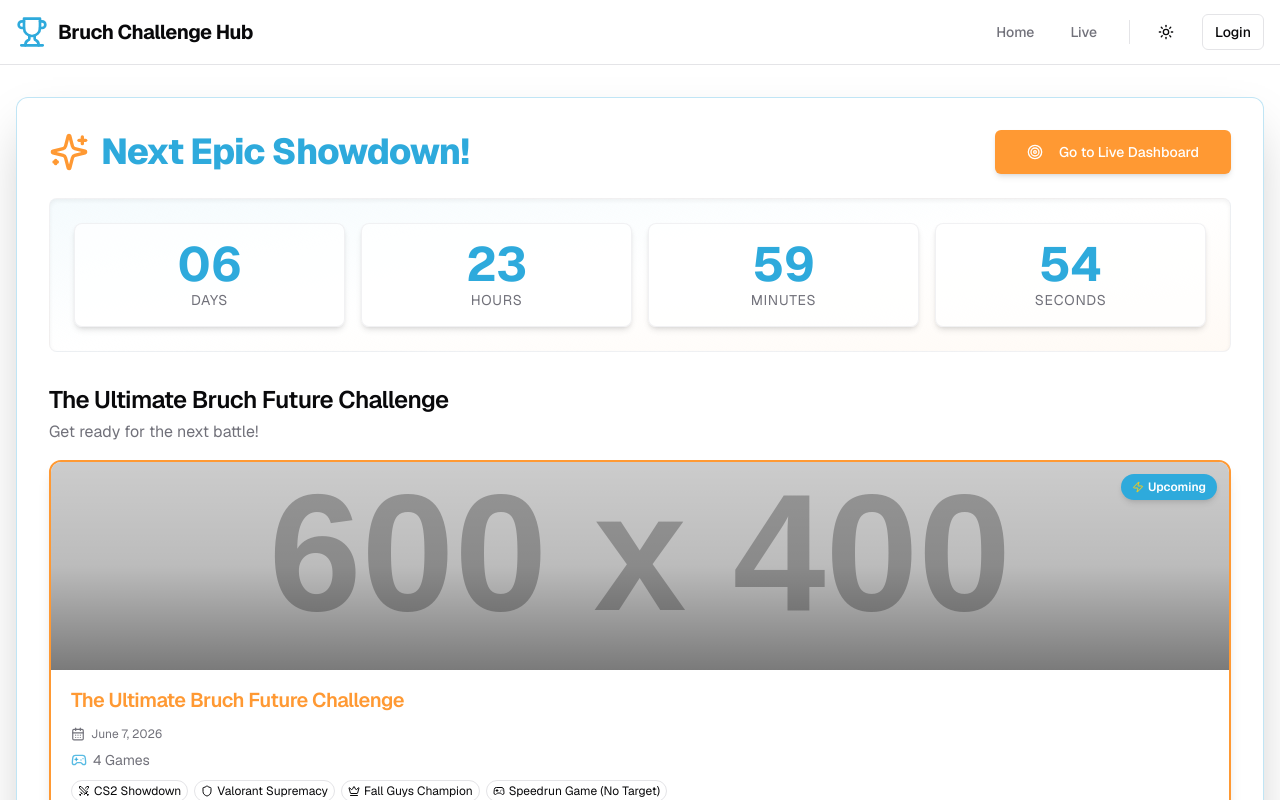
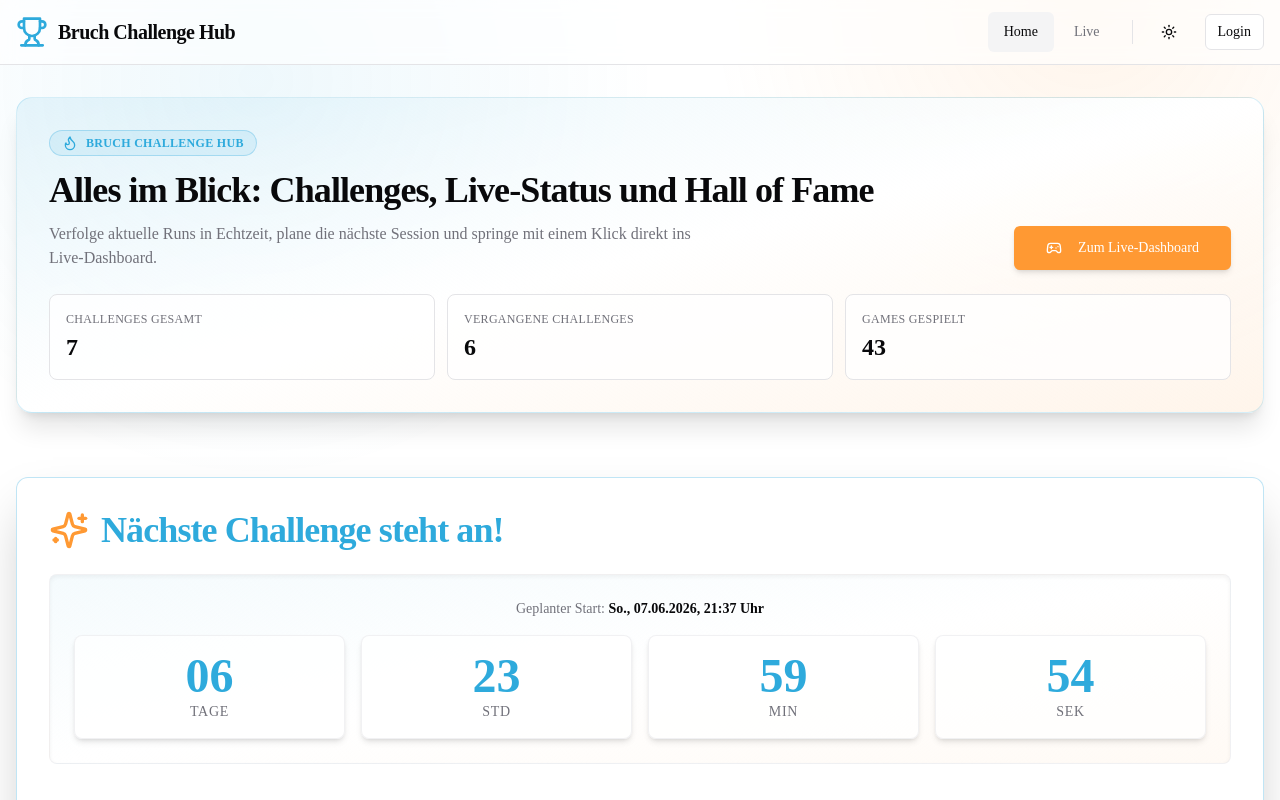
Before and after one commit to Baumii1/bruchchallenge, a Next.js app: page / in a window 1280 px wide. Shown: the top 800 px of the page. Built offline with nearby package versions, Linux system fonts and the light colour scheme.

Commit message:
Fix GitHub Pages deployment pipeline and static build stability

```diff
--- a/src/app/actions.ts
+++ b/src/app/actions.ts
@@ -54,6 +54,7 @@ const revalidateAllRelevantPaths = (challengeId?: string) => {
 export async function createNewChallengeAction(data: ChallengeFormValues): Promise<Challenge | null> {
   const transformedData = {
     ...data,
+    scheduledDateTime: data.scheduledDateTime.toISOString(),
     image: data.image || undefined,
     games: data.games.map(g => ({
         ...g,
--- a/src/app/challenges/[id]/page.tsx
+++ b/src/app/challenges/[id]/page.tsx
@@ -1,8 +1,6 @@
 
-import type { FC } from 'react';
 import { notFound } from 'next/navigation';
 import { getDataChallenges, getDataChallengeById } from '@/lib/data';
-import type { Challenge } from '@/types';
 import ChallengeDetailsClient from '@/components/ChallengeDetailsClient';
 // Removed unused Lucide icons here as they are used in ChallengeDetailsClient
 
@@ -15,12 +13,13 @@ export function generateStaticParams(): { id: string }[] {
 }
 
 interface ChallengeDetailsPageProps {
-  params: { id: string };
-  searchParams: { [key: string]: string | string[] | undefined }; // Include searchParams
+  params: Promise<{ id: string }>;
 }
 
-const ChallengeDetailsPage: FC<ChallengeDetailsPageProps> = ({ params }) => {
-  const challengeId = params.id;
+const ChallengeDetailsPage = async ({ params }: ChallengeDetailsPageProps) => {
+  const resolvedParams = await params;
+
+  const challengeId = resolvedParams.id;
   const initialChallenge = getDataChallengeById(challengeId);
 
   if (!initialChallenge) {
--- a/src/app/globals.css
+++ b/src/app/globals.css
@@ -84,6 +84,10 @@
     @apply bg-background text-foreground font-sans; /* Use font-sans from Tailwind config */
     -webkit-font-smoothing: antialiased;
     -moz-osx-font-smoothing: grayscale;
+    background-image:
+      radial-gradient(circle at 20% 10%, hsl(var(--primary) / 0.08), transparent 32%),
+      radial-gradient(circle at 85% 0%, hsl(var(--accent) / 0.1), transparent 28%);
+    background-attachment: fixed;
   }
   h1,h2,h3,h4,h5,h6 {
     @apply tracking-tight;
--- a/src/app/layout.tsx
+++ b/src/app/layout.tsx
@@ -1,24 +1,11 @@
 
 import type {Metadata} from 'next';
-import { Geist, Geist_Mono } from 'next/font/google';
 import './globals.css';
 import { Header } from '@/components/layout/Header';
 import { Footer } from '@/components/layout/Footer';
 import { Toaster } from "@/components/ui/toaster";
 import { ThemeProvider } from "@/components/ThemeProvider";
 import { AuthProvider } from '@/context/AuthContext'; // Import AuthProvider
-
-const geistSans = Geist({
-  variable: '--font-geist-sans',
-  subsets: ['latin'],
-  display: 'swap',
-});
-
-const geistMono = Geist_Mono({
-  variable: '--font-geist-mono',
-  subsets: ['latin'],
-  display: 'swap',
-});
 
 export const metadata: Metadata = {
   title: 'Bruch Challenge Hub',
@@ -32,7 +19,7 @@ export default function RootLayout({
 }>) {
   return (
     <html lang="en" suppressHydrationWarning>
-      <body className={`${geistSans.variable} ${geistMono.variable} font-sans antialiased flex flex-col min-h-screen bg-background text-foreground`}>
+      <body className="font-sans antialiased flex flex-col min-h-screen bg-background text-foreground">
         <AuthProvider> {/* Wrap ThemeProvider (and thus everything else) with AuthProvider */}
           <ThemeProvider
             attribute="class"
--- a/src/app/page.tsx
+++ b/src/app/page.tsx
@@ -6,9 +6,8 @@ import { CountdownTimer } from '@/components/CountdownTimer';
 import { Separator } from '@/components/ui/separator';
 import { Button } from '@/components/ui/button';
 import Link from 'next/link';
-import { GameIconFactory } from '@/components/icons/GameIconFactory';
 import { Alert, AlertDescription, AlertTitle } from '@/components/ui/alert';
-import { Trophy, CalendarSearch, Sparkles, Zap } from 'lucide-react';
+import { Trophy, CalendarSearch, Sparkles, Zap, Flame, History, Gamepad2 } from 'lucide-react';
 
 // Removed: export const dynamic = 'force-dynamic';
 // This line makes the page server-rendered at request time,
@@ -46,9 +45,42 @@ export default async function HomePage() {
   }
 
   // Past challenges are already filtered and sorted by getDataChallenges (descending)
+  const totalChallenges = allCurrentChallenges.length;
+  const totalGamesPlayed = pastChallenges.reduce((sum, challenge) => sum + challenge.games.length, 0);
 
   return (
     <div className="space-y-12 md:space-y-16">
+      <section className="rounded-2xl border border-primary/20 bg-gradient-to-br from-primary/10 via-background to-accent/10 p-6 sm:p-8 shadow-xl">
+        <div className="flex flex-col gap-6 md:flex-row md:items-end md:justify-between">
+          <div className="space-y-3">
+            <p className="inline-flex items-center gap-2 rounded-full border border-primary/30 bg-primary/10 px-3 py-1 text-xs font-semibold uppercase tracking-wide text-primary">
+              <Flame className="h-4 w-4" /> Bruch Challenge Hub
+            </p>
+            <h1 className="text-3xl sm:text-4xl font-extrabold text-foreground">
+              Alles im Blick: Challenges, Live-Status und Hall of Fame
+            </h1>
+            <p className="max-w-2xl text-muted-foreground">
+              Verfolge aktuelle Runs in Echtzeit, plane die nächste Session und springe mit einem Klick direkt ins Live-Dashboard.
+            </p>
+          </div>
+          {liveLinkButton()}
+        </div>
+        <div className="mt-6 grid gap-3 sm:grid-cols-3">
+          <div className="rounded-lg border bg-card/80 p-4">
+            <p className="text-xs uppercase tracking-wide text-muted-foreground">Challenges gesamt</p>
+            <p className="mt-1 text-2xl font-bold">{totalChallenges}</p>
+          </div>
+          <div className="rounded-lg border bg-card/80 p-4">
+            <p className="text-xs uppercase tracking-wide text-muted-foreground">Vergangene Challenges</p>
+            <p className="mt-1 text-2xl font-bold">{pastChallenges.length}</p>
+          </div>
+          <div className="rounded-lg border bg-card/80 p-4">
+            <p className="text-xs uppercase tracking-wide text-muted-foreground">Games gespielt</p>
+            <p className="mt-1 text-2xl font-bold">{totalGamesPlayed}</p>
+          </div>
+        </div>
+      </section>
+
       {/* Upcoming or Live Challenge Section */}
       {displayChallenge && (displayChallenge.status === 'upcoming' || displayChallenge.status === 'live') && (
         <section className="bg-card p-6 sm:p-8 rounded-xl shadow-2xl border border-primary/30 dark:border-primary/50">
@@ -60,10 +92,9 @@ export default async function HomePage() {
                 <Sparkles className="h-10 w-10 text-accent hidden sm:block" />
               )}
               <h1 className="text-3xl sm:text-4xl font-extrabold text-primary">
-                {displayChallenge.status === 'live' ? "Challenge is LIVE!" : "Next Epic Showdown!"}
+                {displayChallenge.status === 'live' ? "Challenge läuft gerade!" : "Nächste Challenge steht an!"}
               </h1>
             </div>
-            { (displayChallenge.status === 'live' || displayChallenge.status === 'upcoming') && liveLinkButton()}
           </div>
           <CountdownTimer
             targetDateISO={displayChallenge.scheduledDateTime || new Date(displayChallenge.date).toISOString()}
@@ -72,7 +103,7 @@ export default async function HomePage() {
           <div className="mt-8">
             <h2 className="text-2xl font-semibold mb-1">{displayChallenge.title}</h2>
             <p className="text-muted-foreground mb-4">
-              {displayChallenge.status === 'live' ? "The battle is currently underway!" : "Get ready for the next battle!"}
+              {displayChallenge.status === 'live' ? "Die Session ist aktiv – viel Erfolg!" : "Countdown läuft – mach dich bereit!"}
             </p>
             <div className="grid grid-cols-1 md:grid-cols-2 lg:grid-cols-1 gap-6">
               <ChallengeCard challenge={displayChallenge} isUpcomingHero={true} />
@@ -104,7 +135,12 @@ export default async function HomePage() {
               </h2>
               <p className="text-muted-foreground mt-1">Relive the legendary battles and glorious victories.</p>
             </div>
-            {!displayChallenge && liveLinkButton()}
+            {!displayChallenge && (
+              <div className="flex items-center gap-2 text-sm text-muted-foreground mt-2 sm:mt-0">
+                <History className="h-4 w-4" />
+                Vergangene Runs mit allen Details
+              </div>
+            )}
           </div>
           <div className="grid grid-cols-1 md:grid-cols-2 xl:grid-cols-3 gap-6 md:gap-8">
             {pastChallenges.map((challenge) => (
@@ -130,8 +166,8 @@ export default async function HomePage() {
 const liveLinkButton = () => (
   <Button asChild size="lg" className="bg-accent hover:bg-accent/90 text-accent-foreground shadow-md hover:shadow-lg transition-shadow shrink-0 mt-4 md:mt-0">
     <Link href="/challenges/live">
-      <GameIconFactory iconName="target" className="mr-2 h-5 w-5" />
-      Go to Live Dashboard
+      <Gamepad2 className="mr-2 h-5 w-5" />
+      Zum Live-Dashboard
     </Link>
   </Button>
 );
--- a/src/components/CountdownTimer.tsx
+++ b/src/components/CountdownTimer.tsx
@@ -18,6 +18,15 @@ interface TimeLeft {
 }
 
 export function CountdownTimer({ targetDateISO, challengeStatus }: CountdownTimerProps) {
+  const formattedTargetDate = new Date(targetDateISO).toLocaleString('de-DE', {
+    weekday: 'short',
+    day: '2-digit',
+    month: '2-digit',
+    year: 'numeric',
+    hour: '2-digit',
+    minute: '2-digit',
+  });
+
   const calculateTimeLeft = (): TimeLeft | null => {
     const difference = +new Date(targetDateISO) - +new Date();
     if (difference > 0) {
@@ -56,7 +65,7 @@ export function CountdownTimer({ targetDateISO, challengeStatus }: CountdownTime
     return (
       <div className="text-center py-10 bg-muted/30 dark:bg-muted/10 rounded-lg animate-pulse">
         <div className="grid grid-cols-2 sm:grid-cols-4 gap-4 text-center">
-          {['days', 'hours', 'minutes', 'seconds'].map(unit => (
+          {['Tage', 'Std', 'Min', 'Sek'].map(unit => (
             <div key={unit} className="bg-card/70 dark:bg-card/90 p-4 rounded-md shadow-sm">
               <div className="text-4xl md:text-5xl font-bold text-transparent bg-gray-300 dark:bg-gray-700 rounded-md h-12 w-16 mx-auto mb-1"></div>
               <div className="text-sm uppercase tracking-wider text-transparent bg-gray-300 dark:bg-gray-700 h-4 w-12 mx-auto rounded"></div>
@@ -69,10 +78,10 @@ export function CountdownTimer({ targetDateISO, challengeStatus }: CountdownTime
 
   if (challengeStatus === 'live') {
     return (
-      <div className="text-center py-10 bg-red-50 dark:bg-red-900/30 border border-destructive/50 rounded-lg shadow-md">
+        <div className="text-center py-10 bg-red-50 dark:bg-red-900/30 border border-destructive/50 rounded-lg shadow-md">
         <PartyPopper className="h-12 w-12 text-destructive mx-auto mb-3 animate-bounce" />
-        <h3 className="text-2xl font-semibold text-destructive dark:text-red-400">Challenge is LIVE!</h3>
-        <p className="text-muted-foreground mt-1">The battle is on! Good luck, champions!</p>
+        <h3 className="text-2xl font-semibold text-destructive dark:text-red-400">Challenge ist LIVE!</h3>
+        <p className="text-muted-foreground mt-1">Viel Erfolg – die Session läuft bereits.</p>
       </div>
     );
   }
@@ -81,21 +90,31 @@ export function CountdownTimer({ targetDateISO, challengeStatus }: CountdownTime
     return (
       <div className="text-center py-10 bg-blue-50 dark:bg-blue-900/30 border border-primary/50 rounded-lg shadow-md">
         <Hourglass className="h-12 w-12 text-primary mx-auto mb-3 animate-spin" />
-        <h3 className="text-2xl font-semibold text-primary dark:text-blue-400">Starting Soon!</h3>
-        <p className="text-muted-foreground mt-1">Get ready, the challenge is about to begin!</p>
+        <h3 className="text-2xl font-semibold text-primary dark:text-blue-400">Startet in Kürze</h3>
+        <p className="text-muted-foreground mt-1">Geplante Startzeit: {formattedTargetDate} Uhr</p>
       </div>
     );
   }
 
   return (
     <div className="bg-gradient-to-br from-primary/5 via-card to-accent/5 dark:from-primary/10 dark:via-card dark:to-accent/10 p-6 rounded-lg shadow-inner border border-border/50">
+      <p className="mb-4 text-center text-sm text-muted-foreground">
+        Geplanter Start: <span className="font-semibold text-foreground">{formattedTargetDate} Uhr</span>
+      </p>
       <div className="grid grid-cols-2 sm:grid-cols-4 gap-3 sm:gap-4 text-center">
-        {Object.entries(timeLeft).map(([unit, value]) => (
+        {Object.entries(timeLeft).map(([unit, value]) => {
+          const unitLabel: Record<string, string> = {
+            days: 'Tage',
+            hours: 'Std',
+            minutes: 'Min',
+            seconds: 'Sek',
+          };
+          return (
           <div key={unit} className="bg-card/70 dark:bg-card/90 p-3 sm:p-4 rounded-lg shadow-md border border-border/50">
             <div className="text-4xl md:text-5xl font-bold text-primary dark:text-accent">{String(value).padStart(2, '0')}</div>
-            <div className="text-xs sm:text-sm uppercase tracking-wider text-muted-foreground mt-0.5">{unit}</div>
+            <div className="text-xs sm:text-sm uppercase tracking-wider text-muted-foreground mt-0.5">{unitLabel[unit] ?? unit}</div>
           </div>
-        ))}
+        )})}
       </div>
     </div>
   );
--- a/src/components/layout/Header.tsx
+++ b/src/components/layout/Header.tsx
@@ -7,9 +7,19 @@ import { GameIconFactory } from '@/components/icons/GameIconFactory';
 import { ThemeToggle } from '@/components/ThemeToggle';
 import { Separator } from '@/components/ui/separator';
 import { useAuth } from '@/context/AuthContext'; // Import useAuth
+import { usePathname } from 'next/navigation';
+import { cn } from '@/lib/utils';
+import { Sheet, SheetContent, SheetHeader, SheetTitle, SheetTrigger } from '@/components/ui/sheet';
+import { Menu } from 'lucide-react';
 
 export function Header() {
   const { isAdmin, logout } = useAuth(); // Get isAdmin status and logout function
+  const pathname = usePathname();
+  const navLinks = [
+    { href: '/', label: 'Home' },
+    { href: '/challenges/live', label: 'Live' },
+    ...(isAdmin ? [{ href: '/admin/create-challenge', label: 'Create' }] : []),
+  ];
 
   return (
     <header className="sticky top-0 z-50 w-full border-b border-border bg-background/95 backdrop-blur supports-[backdrop-filter]:bg-background/60">
@@ -20,19 +30,45 @@ export function Header() {
         </Link>
         <div className="flex items-center gap-2">
           <nav className="hidden sm:flex items-center gap-1">
-            <Button variant="ghost" asChild className="text-muted-foreground hover:text-foreground">
-              <Link href="/">Home</Link>
-            </Button>
-            <Button variant="ghost" asChild className="text-muted-foreground hover:text-foreground">
-              <Link href="/challenges/live">Live</Link>
-            </Button>
-            {isAdmin && ( // Conditionally render Create link
-              <Button variant="ghost" asChild className="text-muted-foreground hover:text-foreground">
-                <Link href="/admin/create-challenge">Create</Link>
+            {navLinks.map((link) => (
+              <Button
+                key={link.href}
+                variant="ghost"
+                asChild
+                className={cn(
+                  'text-muted-foreground hover:text-foreground',
+                  pathname === link.href && 'text-foreground bg-muted'
+                )}
+              >
+                <Link href={link.href}>{link.label}</Link>
               </Button>
-            )}
+            ))}
           </nav>
           <Separator orientation="vertical" className="h-6 hidden sm:block mx-2"/>
+          <Sheet>
+            <SheetTrigger asChild>
+              <Button variant="outline" size="icon" className="sm:hidden" aria-label="Open menu">
+                <Menu className="h-4 w-4" />
+              </Button>
+            </SheetTrigger>
+            <SheetContent side="right" className="w-72">
+              <SheetHeader>
+                <SheetTitle>Navigation</SheetTitle>
+              </SheetHeader>
+              <nav className="mt-6 flex flex-col gap-2">
+                {navLinks.map((link) => (
+                  <Button
+                    key={link.href}
+                    variant={pathname === link.href ? 'default' : 'ghost'}
+                    asChild
+                    className="justify-start"
+                  >
+                    <Link href={link.href}>{link.label}</Link>
+                  </Button>
+                ))}
+              </nav>
+            </SheetContent>
+          </Sheet>
           <ThemeToggle />
           {isAdmin ? (
             <Button variant="outline" size="sm" onClick={logout} className="ml-2">
--- a/src/lib/data.ts
+++ b/src/lib/data.ts
@@ -257,7 +257,7 @@ const deepCopy = <T>(data: T): T => {
     }
 };
 
-export const setDataCreateNewChallenge = (newChallengeData: Omit<Challenge, 'id' | 'status' | 'games'> & { games: Omit<Game, 'id'>[] }): Challenge => {
+export const setDataCreateNewChallenge = (newChallengeData: Omit<Challenge, 'id' | 'status' | 'games' | 'date'> & { games: Omit<Game, 'id'>[] }): Challenge => {
   const newChallengeId = `challenge-${Date.now()}-${Math.random().toString(36).substring(2, 7)}`;
   const processedGames: Game[] = newChallengeData.games.map((game, index) => ({
     ...defaultGameFlags,
```
Also changed, not shown: 2 other files (tests, documents, lock files or other folders).
